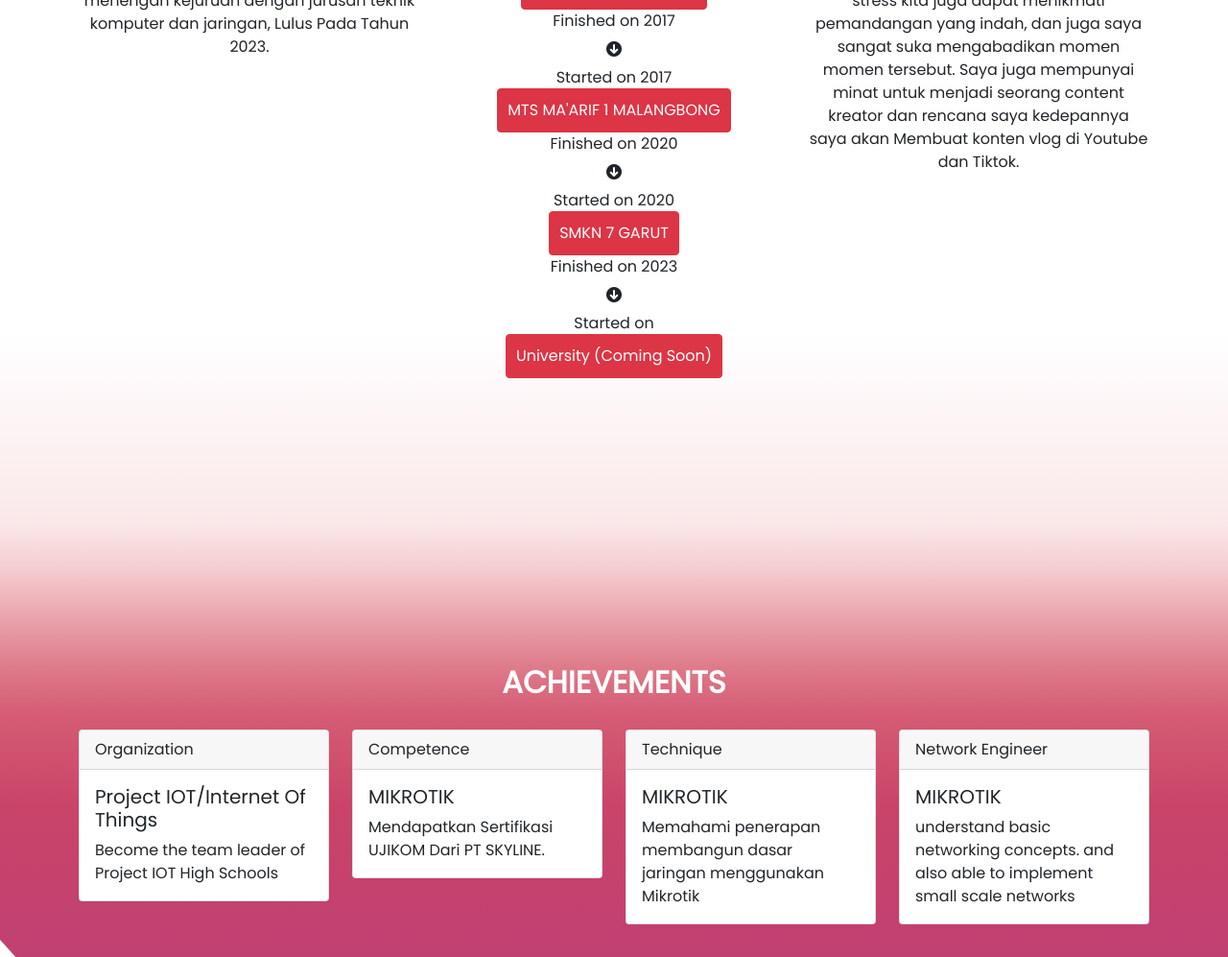
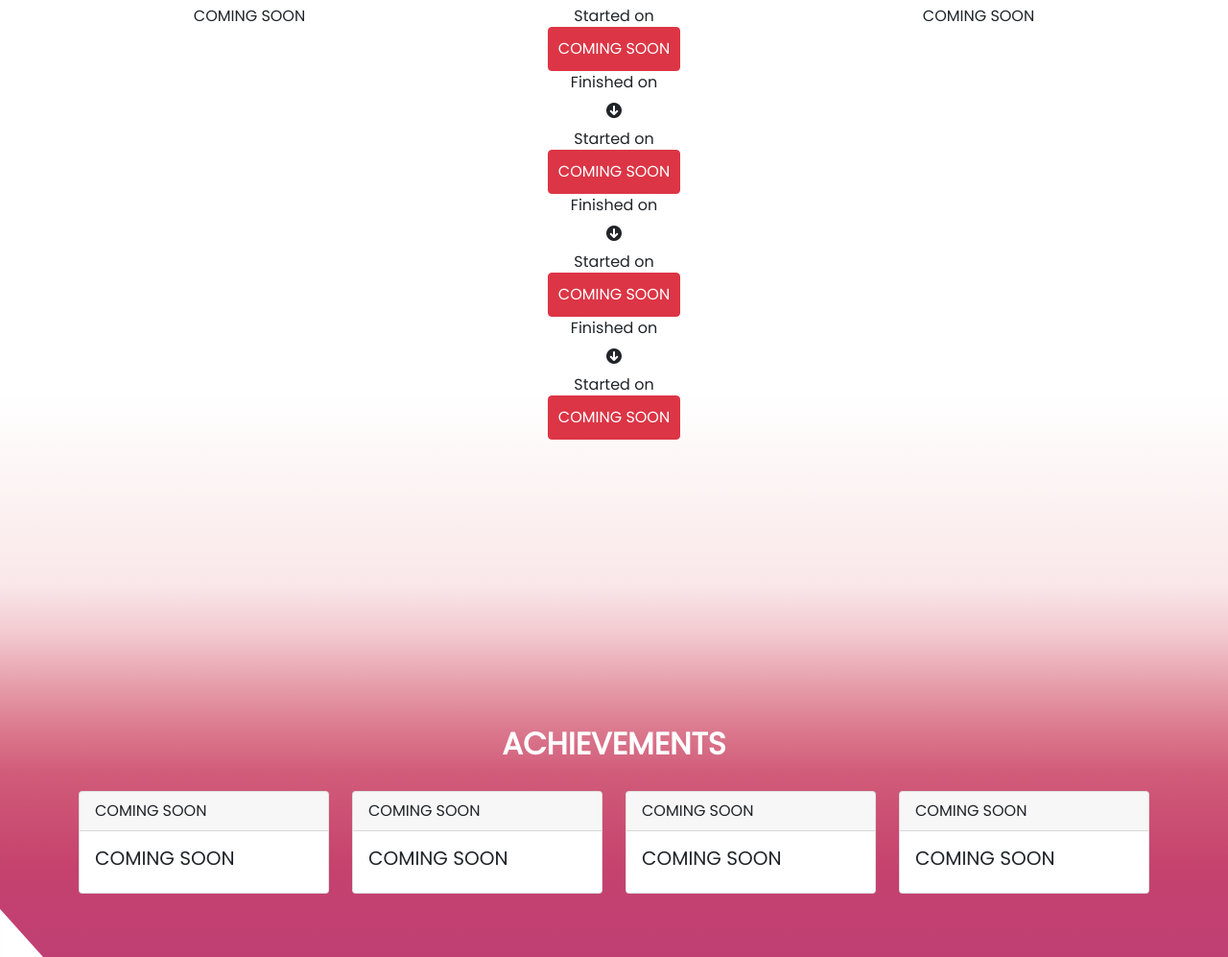
Before and after one commit to kemal-wisgara/Website-Personal, a plain HTML site: page index.html in a window 1280 px wide. Shown: the part 758-1755 px from the top of the page at 96% size. Drawn offline with nearby package versions, Linux system fonts and the light colour scheme; a web font is replaced by a local one.

Commit message:
Add files via upload

```diff
--- a/index.html
+++ b/index.html
@@ -42,7 +42,7 @@
       rel="stylesheet"
       href="https://cdn.rawgit.com/michalsnik/aos/2.0.1/dist/aos.css"
     />
-    <title>Kemal Profile</title>
+    <title>PTG Profile</title>
   </head>
 
   <body>
@@ -99,7 +99,7 @@
         <!-- </a> -->
       </li>
       <li class="nav-item">
-        <a class="nav-link initial" href="#" aria-current="page">Mal</a>
+        <a class="nav-link initial" href="#" aria-current="page">PTG</a>
       </li>
 
       <li class="nav-item-item">
@@ -121,12 +121,12 @@
     <div class="all-body-cover">
       <img
         width="250px"
-        src="assets/img/profil.jpeg"
+        src="assets/img/logo.png"
         class="img-thumbnail rounded-circle mx-auto d-block"
         alt="..."
       />
       <div class="nama">
-        <h4 class="text-center fw-bold">M Kemal Wisgara</h4>
+        <h4 class="text-center fw-bold">COMING SOON</h4>
         <!-- <h5 class="text-center">Backend Developer</h5> -->
       </div>
 
@@ -158,26 +158,24 @@
                 data-aos-duration="800"
                 class="col-sm-4 mb-2"
               >
-                Hallo, Nama saya M Kemal Wisgara, Untuk saat ini, saya adalah
-                lulusan sekolah menengah kejuruan dengan jurusan teknik komputer
-                dan jaringan, Lulus Pada Tahun 2023.
+                COMING SOON
               </div>
               <div
                 data-aos="fade-up"
                 data-aos-duration="800"
                 class="col-sm-4 mb-2"
               >
-                <h4 class="subNameHeading fw-bold">EDUCATION</h4>
+                <h4 class="subNameHeading fw-bold">OUR JOURNEY</h4>
                 <div class="education">
                   <!-- Button trigger modal -->
-                  <p class="startEnd">Started on  2011</p>
+                  <p class="startEnd">Started on </p>
                   <button
                     type="button"
                     class="btn btn-danger itemEdu"
                     data-bs-toggle="modal"
                     data-bs-target="#exampleModal1"
                   >
-                    SDN MALANGBONG 05
+                  COMING SOON
                   </button>
 
                   <!-- Modal -->
@@ -201,7 +199,7 @@
                             aria-label="Close"
                           ></button>
                         </div>
-                        <div class="modal-body">champion in the class</div>
+                        <div class="modal-body">COMING SOON</div>
                         <div class="modal-footer">
                           <button
                             type="button"
@@ -214,17 +212,17 @@
                       </div>
                     </div>
                   </div>
-                  <p class="startEnd">Finished on  2017</p>
+                  <p class="startEnd">Finished on </p>
                   <i class="fas fa-arrow-circle-down itemEdu"></i>
                   <!-- <i class="fas fa-arrow-circle-down itemEdu"></i> -->
-                  <p class="startEnd">Started on 2017</p>
+                  <p class="startEnd">Started on </p>
                   <button
                     type="button"
                     class="btn btn-danger itemEdu"
                     data-bs-toggle="modal"
                     data-bs-target="#exampleModal2"
                   >
-                    MTS MA'ARIF 1 MALANGBONG
+                  COMING SOON
                   </button>
 
                   <!-- Modal -->
@@ -248,7 +246,7 @@
                             aria-label="Close"
                           ></button>
                         </div>
-                        <div class="modal-body">champion in the class</div>
+                        <div class="modal-body">COMING SOON</div>
                         <div class="modal-footer">
                           <button
                             type="button"
@@ -261,17 +259,17 @@
                       </div>
                     </div>
                   </div>
-                  <p class="startEnd">Finished on 2020</p>
+                  <p class="startEnd">Finished on </p>
                   <i class="fas fa-arrow-circle-down itemEdu"></i>
                   <!-- <i class="fas fa-arrow-circle-down itemEdu"></i> -->
-                  <p class="startEnd">Started on 2020</p>
+                  <p class="startEnd">Started on </p>
                   <button
                     type="button"
                     class="btn btn-danger itemEdu"
                     data-bs-toggle="modal"
                     data-bs-target="#exampleModal3"
                   >
-                    SMKN 7 GARUT
+                  COMING SOON
                   </button>
 
                   <!-- Modal -->
@@ -309,7 +307,7 @@
                           6. Microsoft office webinar resource persons. <br />
                           7. Head of programming club SMKN 2 West Cikarang.
                           <br /> -->
-                           Champion class
+                          COMING SOON
                         </div>
                         <div class="modal-footer">
                           <button
@@ -323,7 +321,7 @@
                       </div>
                     </div>
                   </div>
-                  <p class="startEnd">Finished on 2023</p>
+                  <p class="startEnd">Finished on</p>
                   <i class="fas fa-arrow-circle-down itemEdu"></i>
                   <!-- <i class="fas fa-arrow-circle-down itemEdu"></i> -->
                   <p class="startEnd">Started on</p>
@@ -333,7 +331,7 @@
                     data-bs-toggle="modal"
                     data-bs-target="#exampleModal4"
                   >
-                    University (Coming Soon)
+                  COMING SOON
                   </button>
 
                   <!-- Modal -->
@@ -373,12 +371,7 @@
                 </div>
               </div>
               <div data-aos="fade-up" data-aos-duration="800" class="col-sm-4">
-                Hobi saya adalah mendaki gunung, alasannya selain dapat
-                menghilangkan stress kita juga dapat menikmati pemandangan yang
-                indah, dan juga saya sangat suka mengabadikan momen momen
-                tersebut. Saya juga mempunyai minat untuk menjadi seorang
-                content kreator dan rencana saya kedepannya saya akan Membuat
-                konten vlog di Youtube dan Tiktok.
+                COMING SOON
               </div>
             </div>
           </div>
@@ -404,11 +397,11 @@
               class="card text-dark mb-3 mx-auto"
               style="max-width: 18rem"
             >
-              <div class="card-header">Organization</div>
+              <div class="card-header">COMING SOON</div>
               <div class="card-body">
-                <h5 class="card-title">Project IOT/Internet Of Things</h5>
+                <h5 class="card-title">COMING SOON</h5>
                 <p class="card-text">
-                  Become the team leader of Project IOT High Schools
+                  <!-- ISI TEKS -->
                 </p>
               </div>
             </div>
@@ -420,11 +413,11 @@
               class="card text-dark mb-3 mx-auto"
               style="max-width: 18rem"
             >
-              <div class="card-header">Competence</div>
+              <div class="card-header">COMING SOON</div>
               <div class="card-body">
-                <h5 class="card-title">MIKROTIK</h5>
+                <h5 class="card-title">COMING SOON</h5>
                 <p class="card-text">
-                  Mendapatkan Sertifikasi UJIKOM Dari PT SKYLINE.
+                  <!-- ISI TEKS -->
                 </p>
               </div>
             </div>
@@ -436,11 +429,11 @@
               class="card text-dark mb-3 mx-auto"
               style="max-width: 18rem"
             >
-              <div class="card-header">Technique</div>
+              <div class="card-header">COMING SOON</div>
               <div class="card-body">
-                <h5 class="card-title">MIKROTIK</h5>
+                <h5 class="card-title">COMING SOON</h5>
                 <p class="card-text">
-                  Memahami penerapan membangun dasar jaringan menggunakan Mikrotik
+                  <!-- ISI TEKS -->
                 </p>
               </div>
             </div>
@@ -452,11 +445,11 @@
               class="card text-dark mb-3 mx-auto"
               style="max-width: 18rem"
             >
-              <div class="card-header">Network Engineer</div>
+              <div class="card-header">COMING SOON</div>
               <div class="card-body">
-                <h5 class="card-title">MIKROTIK</h5>
+                <h5 class="card-title">COMING SOON</h5>
                 <p class="card-text">
-                  understand basic networking concepts. and also able to implement small scale networks
+                  <!-- ISI TEKS -->
                 </p>
               </div>
             </div>
@@ -607,9 +600,9 @@
             <tbody>
               <tr>
                 <th scope="row">1</th>
-                <td>Sertifikasi Uji Kompetisi dari PT SKYLINE</td>
-                <td>MIKROTIK</td>
-                <td>2023</td>
+                <td>COMING SOON</td>
+                <td>COMING SOON</td>
+                <td>COMING SOON</td>
                 <td>
                   <!-- <a
                     class="btn btn-primary mx-info"
@@ -656,7 +649,7 @@
           <!-- <a class="itemSosmed" href="https://www.linkedin.com/in/fahruul-c"
             ><i class="fab fa-linkedin-in"></i
           ></a>-->
-          <a class="itemSosmed" href="https://instagram.com/kemal_wisgara"
+          <a class="itemSosmed" href="#"
             ><i class="fab fa-instagram"></i
           ></a>
           <a class="itemSosmed" href="#"><i class="fab fa-tiktok"></i></a>
```
Also changed, not shown: assets/img/logo.png (added).
